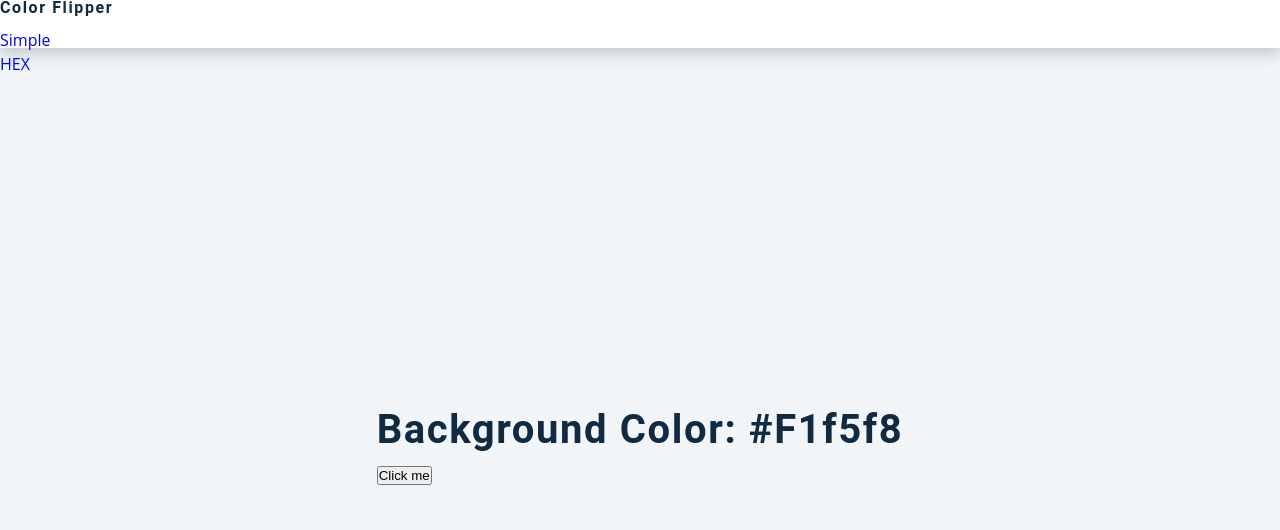
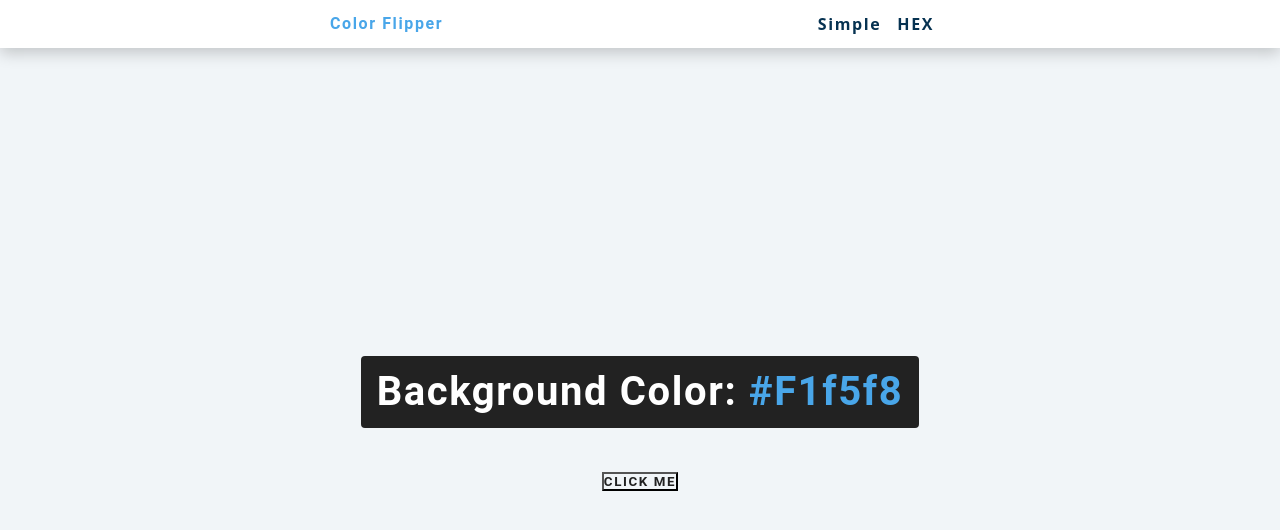
Before and after one commit to MartaBahrynivska/CollorFlipper, a plain HTML site: page index.html in a window 1280 px wide. Drawn offline with Linux system fonts and the light colour scheme; a web font is replaced by a local one.

Commit message:
css added

```diff
--- a/styles.css
+++ b/styles.css
@@ -2,18 +2,54 @@
 
 @import url('https: //fonts.googleapis.com/css?family=Open+Sans|Roboto:400,700&display=swap');
 
-:root{
-    --ff-primary: "Roboto", sans-seriff;
-    --ff-secondary: "Open Sans", sans-seriff;
-    --background-clr: hsl(210, 36%, 96%);
-    --text-color: hsl(209, 61%, 16%);
+:root {
+    /* dark shades of primary color*/
+    --clr-primary-1: hsl(205, 86%, 17%);
+    --clr-primary-2: hsl(205, 77%, 27%);
+    --clr-primary-3: hsl(205, 72%, 37%);
+    --clr-primary-4: hsl(205, 63%, 48%);
+    /* primary/main color */
+    --clr-primary-5: hsl(205, 78%, 60%);
+    /* lighter shades of primary color */
+    --clr-primary-6: hsl(205, 89%, 70%);
+    --clr-primary-7: hsl(205, 90%, 76%);
+    --clr-primary-8: hsl(205, 86%, 81%);
+    --clr-primary-9: hsl(205, 90%, 88%);
+    --clr-primary-10: hsl(205, 100%, 96%);
+    /* darkest grey - used for headings */
+    --clr-grey-1: hsl(209, 61%, 16%);
+    --clr-grey-2: hsl(211, 39%, 23%);
+    --clr-grey-3: hsl(209, 34%, 30%);
+    --clr-grey-4: hsl(209, 28%, 39%);
+    /* grey used for paragraphs */
+    --clr-grey-5: hsl(210, 22%, 49%);
+    --clr-grey-6: hsl(209, 23%, 60%);
+    --clr-grey-7: hsl(211, 27%, 70%);
+    --clr-grey-8: hsl(210, 31%, 80%);
+    --clr-grey-9: hsl(212, 33%, 89%);
+    --clr-grey-10: hsl(210, 36%, 96%);
+    --clr-white: #fff;
+    --clr-red-dark: hsl(360, 67%, 44%);
+    --clr-red-light: hsl(360, 71%, 66%);
+    --clr-green-dark: hsl(125, 67%, 44%);
+    --clr-green-light: hsl(125, 71%, 66%);
+    --clr-black: #222;
+    --ff-primary: "Roboto", sans-serif;
+    --ff-secondary: "Open Sans", sans-serif;
+    --transition: all 0.3s linear;
     --spacing: 0.1rem;
-    --white-background: #fff;
+    --radius: 0.25rem;
+    --light-shadow: 0 5px 15px rgba(0, 0, 0, 0.1);
     --dark-shadow: 0 5px 15px rgba(0, 0, 0, 0.2);
+    --max-width: 1170px;
+    --fixed-width: 620px;
 }
 
-
-/* Global Styles */
+/*
+===============
+Global Styles
+===============
+*/
 
 *,
 ::after,
@@ -23,26 +59,26 @@
     box-sizing: border-box;
 }
 
-body{
+body {
     font-family: var(--ff-secondary);
-    background-color: var(--background-clr);
-    color: var(--text-color);
+    background: var(--clr-grey-10);
+    color: var(--clr-grey-1);
     line-height: 1.5;
     font-size: 0.875rem;
 }
 
-ul{
+ul {
     list-style-type: none;
 }
 
-a{
+a {
     text-decoration: none;
 }
 
 h1,
 h2,
 h3,
-h4{
+h4 {
     letter-spacing: var(--spacing);
     text-transform: capitalize;
     line-height: 1.25;
@@ -50,60 +86,158 @@ h4{
     font-family: var(--ff-primary);
 }
 
-h1{
+h1 {
     font-size: 3rem;
 }
+
 h2 {
     font-size: 2rem;
 }
+
 h3 {
     font-size: 1.25rem;
 }
+
 h4 {
     font-size: 0.875rem;
 }
-p{
+
+p {
     margin-bottom: 1.25rem;
-
+    color: var(--clr-grey-5);
 }
 
-@media only screen and (min-width: 800px) {
+@media screen and (min-width: 800px) {
     h1 {
         font-size: 4rem;
     }
+
     h2 {
         font-size: 2.5rem;
     }
+
     h3 {
         font-size: 1.75rem;
     }
+
     h4 {
         font-size: 1rem;
     }
 
-  body{
+    body {
         font-size: 1rem;
     }
+
     h1,
     h2,
     h3,
-  h4{
+    h4 {
         line-height: 1;
     }
 }
 
-main{
+/*  global classes */
+
+/* section */
+.section {
+    padding: 5rem 0;
+}
+
+.section-center {
+    width: 90vw;
+    margin: 0 auto;
+    max-width: 1170px;
+}
+
+@media screen and (min-width: 992px) {
+    .section-center {
+        width: 95vw;
+    }
+}
+
+main {
     min-height: 100vh;
     display: grid;
     place-items: center;
 }
 
-/* Nav */
-
-nav{
-    background-color: var(--white-background);
+/*
+===============
+Nav
+===============
+*/
+nav {
+    background: var(--clr-white);
     height: 3rem;
     display: grid;
     align-items: center;
     box-shadow: var(--dark-shadow);
 }
+
+.nav-center {
+    width: 90vw;
+    max-width: var(--fixed-width);
+    margin: 0 auto;
+    display: flex;
+    align-items: center;
+    justify-content: space-between;
+}
+
+.nav-center h4 {
+    margin-bottom: 0;
+    color: var(--clr-primary-5);
+}
+
+.nav-links {
+    display: flex;
+}
+
+nav a {
+    text-transform: capitalize;
+    font-weight: 700;
+    font-size: 1rem;
+    color: var(--clr-primary-1);
+    letter-spacing: var(--spacing);
+    margin-right: 1rem;
+}
+
+nav a:hover {
+    color: var(--clr-primary-5);
+}
+
+/*
+===============
+Container
+===============
+*/
+main {
+    min-height: calc(100vh - 3rem);
+    display: grid;
+    place-items: center;
+}
+
+.container {
+    text-align: center;
+}
+
+.container h2 {
+    background: var(--clr-black);
+    color: var(--clr-white);
+    padding: 1rem;
+    border-radius: var(--radius);
+    margin-bottom: 2.5rem;
+}
+
+.color {
+    color: var(--clr-primary-5);
+}
+
+.btn-hero {
+    font-family: var(--ff-primary);
+    text-transform: uppercase;
+    background: transparent;
+    color: var(--clr-black);
+    letter-spacing: var(--spacing);
+    display: inline-block;
+    font-weight: 700;
+}
```
Lines whose indentation alone changed are shown as unchanged.
